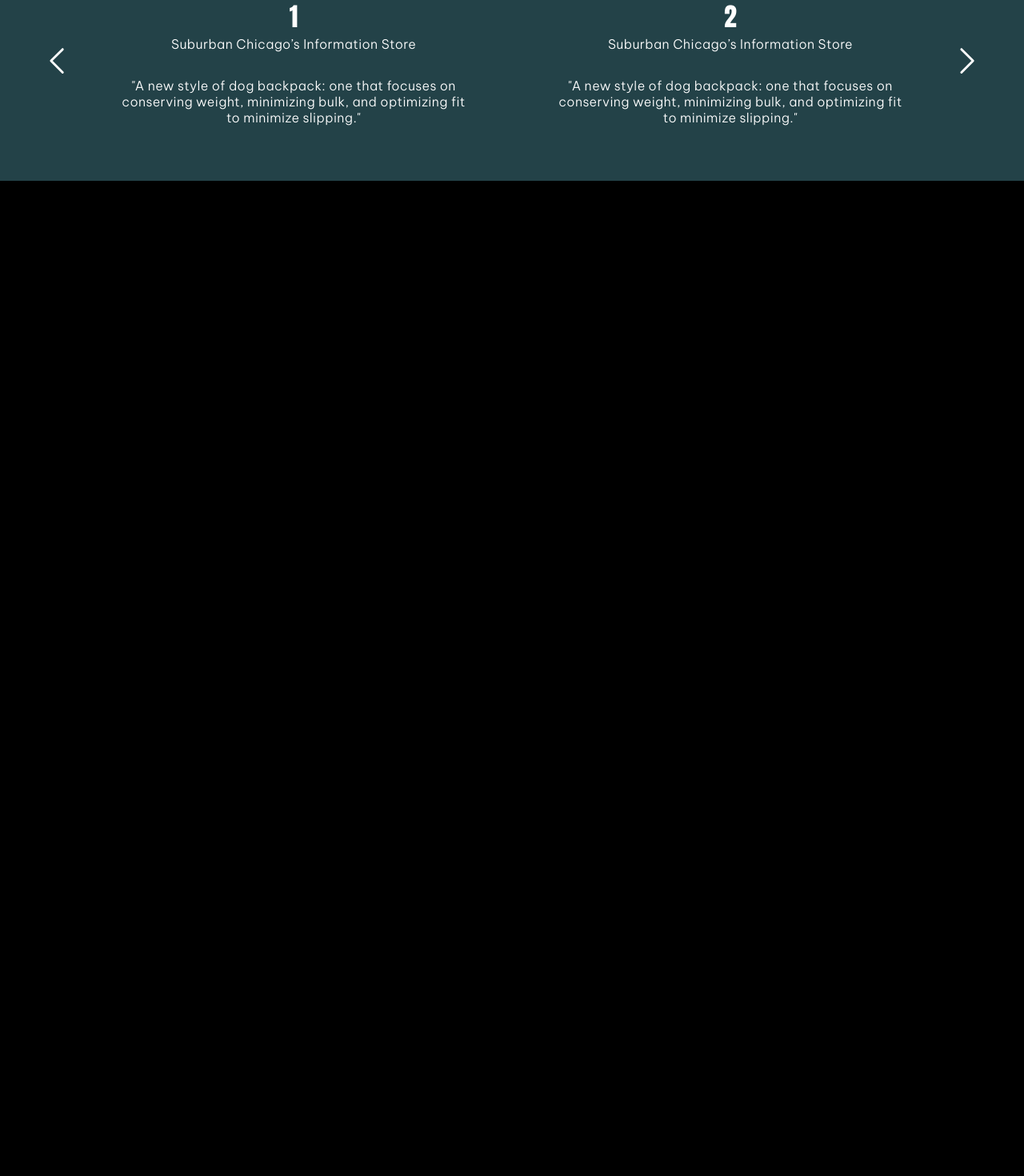
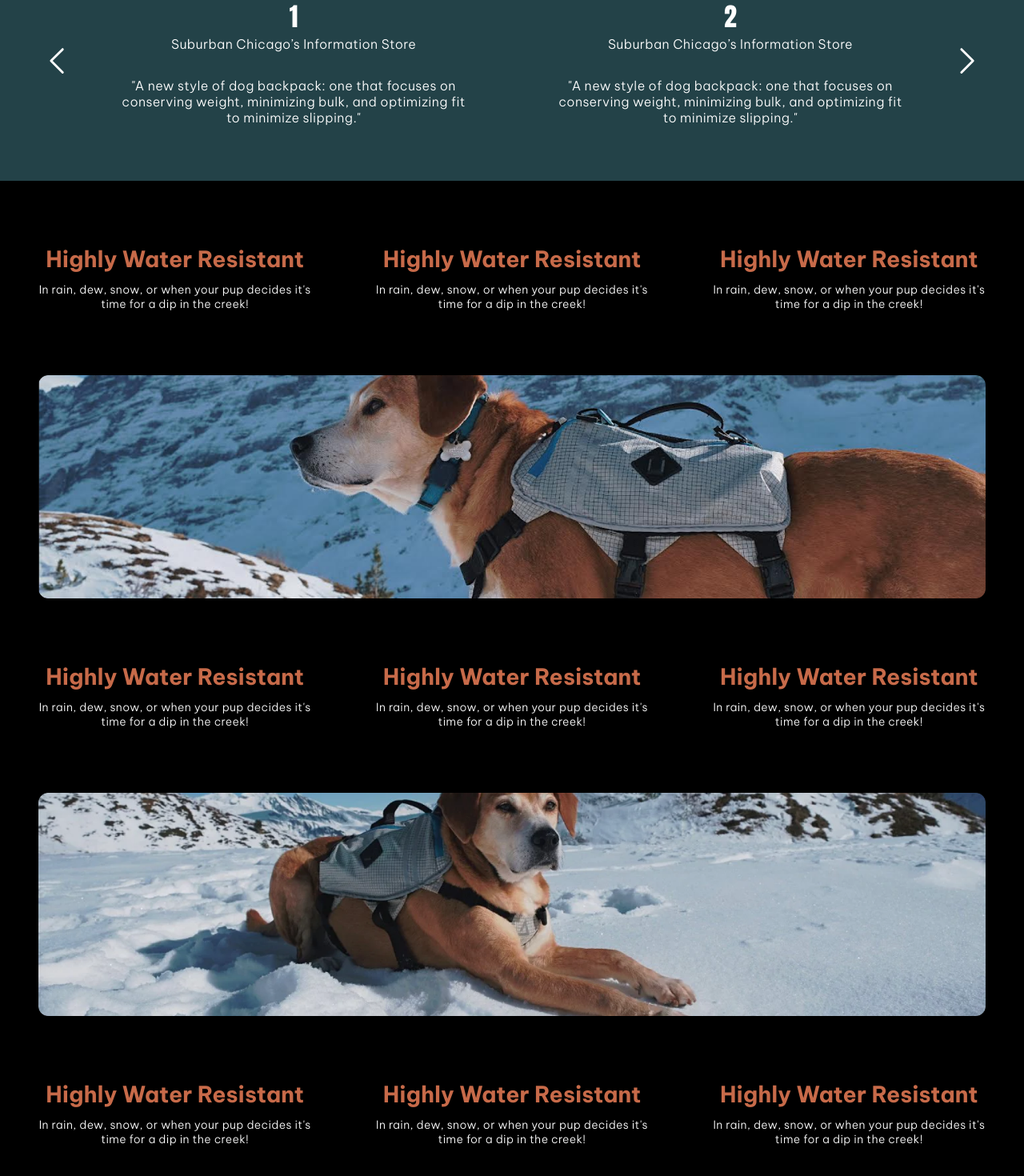
Before and after one commit to DOGPAK/dogpak-landing-page-1, a Next.js app in the folder dogpak-landing-page/: page / in a window 1280 px wide. Shown: the part 874-2344 px from the top of the page at 80% size. Before the commit the page ends 1100 px from the top, so only its background shows below. Built offline with nearby package versions, Linux system fonts and the light colour scheme.

Commit message:
Created the advantages section.

```diff
--- /dev/null
+++ b/dogpak-landing-page/components/Advantages.jsx
@@ -0,0 +1,58 @@
+import React from "react";
+import styles from "../styles/Advantages.module.css";
+import advantage_image_1 from "../static/advantage_image_1.png";
+import advantage_image_2 from "../static/advantage_image_2.png";
+import Image from "next/image";
+
+const Advantages = () => {
+    return (
+        <div className={styles.holder}>
+            <div className={styles.advantageRow}>
+                <div className={styles.advantage}>
+                    <h1>Highly Water Resistant</h1>
+                    <p>In rain, dew, snow, or when your pup decides it's time for a dip in the creek!</p>
+                </div>
+                <div className={styles.advantage}>
+                    <h1>Highly Water Resistant</h1>
+                    <p>In rain, dew, snow, or when your pup decides it's time for a dip in the creek!</p>
+                </div>
+                <div className={styles.advantage}>
+                    <h1>Highly Water Resistant</h1>
+                    <p>In rain, dew, snow, or when your pup decides it's time for a dip in the creek!</p>
+                </div>
+            </div>
+            <Image src={advantage_image_1} alt={"dog"} className={styles.advantageImage}/>
+            <div className={styles.advantageRow}>
+                <div className={styles.advantage}>
+                    <h1>Highly Water Resistant</h1>
+                    <p>In rain, dew, snow, or when your pup decides it's time for a dip in the creek!</p>
+                </div>
+                <div className={styles.advantage}>
+                    <h1>Highly Water Resistant</h1>
+                    <p>In rain, dew, snow, or when your pup decides it's time for a dip in the creek!</p>
+                </div>
+                <div className={styles.advantage}>
+                    <h1>Highly Water Resistant</h1>
+                    <p>In rain, dew, snow, or when your pup decides it's time for a dip in the creek!</p>
+                </div>
+            </div>
+            <Image src={advantage_image_2} alt={"dog"} className={styles.advantageImage}/>
+            <div className={styles.advantageRow}>
+                <div className={styles.advantage}>
+                    <h1>Highly Water Resistant</h1>
+                    <p>In rain, dew, snow, or when your pup decides it's time for a dip in the creek!</p>
+                </div>
+                <div className={styles.advantage}>
+                    <h1>Highly Water Resistant</h1>
+                    <p>In rain, dew, snow, or when your pup decides it's time for a dip in the creek!</p>
+                </div>
+                <div className={styles.advantage}>
+                    <h1>Highly Water Resistant</h1>
+                    <p>In rain, dew, snow, or when your pup decides it's time for a dip in the creek!</p>
+                </div>
+            </div>
+        </div>
+    );
+};
+
+export default Advantages;
--- a/dogpak-landing-page/components/Testimonials.jsx
+++ b/dogpak-landing-page/components/Testimonials.jsx
@@ -6,7 +6,7 @@ const Testimonials = () => {
 
     const scroll = (direction) => {
         const { current } = scrollRef;
-        let scrollAmount = screen.width <= 550 ? 500 : 1250;
+        let scrollAmount = screen.width <= 550 ? 250 : 1250;
 
         if (direction === "left") {
             current.scrollLeft -= scrollAmount;
--- a/dogpak-landing-page/pages/index.jsx
+++ b/dogpak-landing-page/pages/index.jsx
@@ -2,6 +2,7 @@ import Head from "next/head";
 import Navbar from "@/components/Navbar";
 import Hero from "@/components/Hero";
 import Testimonials from "@/components/Testimonials";
+import Advantages from "@/components/Advantages";
 
 export default function Home() {
     return (
@@ -22,6 +23,7 @@ export default function Home() {
                 <Navbar/>
                 <Hero />
                 <Testimonials />
+                <Advantages />
             </main>
         </>
     );
--- /dev/null
+++ b/dogpak-landing-page/styles/Advantages.module.css
@@ -0,0 +1,79 @@
+.holder {
+    display: flex;
+    flex-direction: column;
+    padding: 5rem 3rem;
+    gap: 5rem;
+}
+
+.advantageRow {
+    width: 100%;
+    display: flex;
+    justify-content: space-between;
+    gap: 5rem;
+    text-align: center;
+}
+
+.advantage {
+    display: flex;
+    flex-direction: column;
+    gap: 0.75rem;
+}
+
+.advantage > h1 {
+    color: #C76A49;
+    font-size: 28px;
+    font-family: "Be Vietnam Pro", sans-serif;
+    font-weight: bold;
+}
+
+.advantage > p {
+    font-weight: 300;
+    font-size: 14px;
+}
+
+.advantageImage {
+    width: 100%;
+    height: 100%;
+    object-fit: contain;
+}
+
+.advantageMobileImage {
+    display: none;
+}
+
+@media screen and (max-width: 1050px) {
+    .advantage > h1 {
+        font-size: 24px;
+    }
+    .advantage > p {
+        font-size: 12px;
+    }
+}
+
+@media screen and (max-width: 960px) {
+    .advantageRow {
+        flex-direction: column;
+        padding: 0 3rem;
+    }
+
+    .holder {
+        padding: 5rem 0;
+    }
+
+    .advantageRow:nth-child(1) {
+        text-align: left;
+    }
+    .advantageRow:nth-child(3) {
+        text-align: right;
+    }
+    .advantageRow:nth-child(5) {
+        text-align: left;
+    }
+
+    .advantageImage {
+        /*display: none;*/
+        object-fit: cover;
+        height: 400px;
+        width: 100%;
+    }
+}
--- a/dogpak-landing-page/styles/Testimonials.module.css
+++ b/dogpak-landing-page/styles/Testimonials.module.css
@@ -69,3 +69,17 @@
         width: 100%;
     }
 }
+
+@media screen and (max-width: 760px) {
+    .holder {
+        padding: 0;
+    }
+
+    .testimonialHeading > p {
+        font-size: 14px;
+    }
+
+    .testimonialDescription {
+        font-size: 12px;
+    }
+}
```
Also changed, not shown: dogpak-landing-page/static/advantage_image_1_mobile.png (added), dogpak-landing-page/static/advantage_image_2_mobile.png (added).
